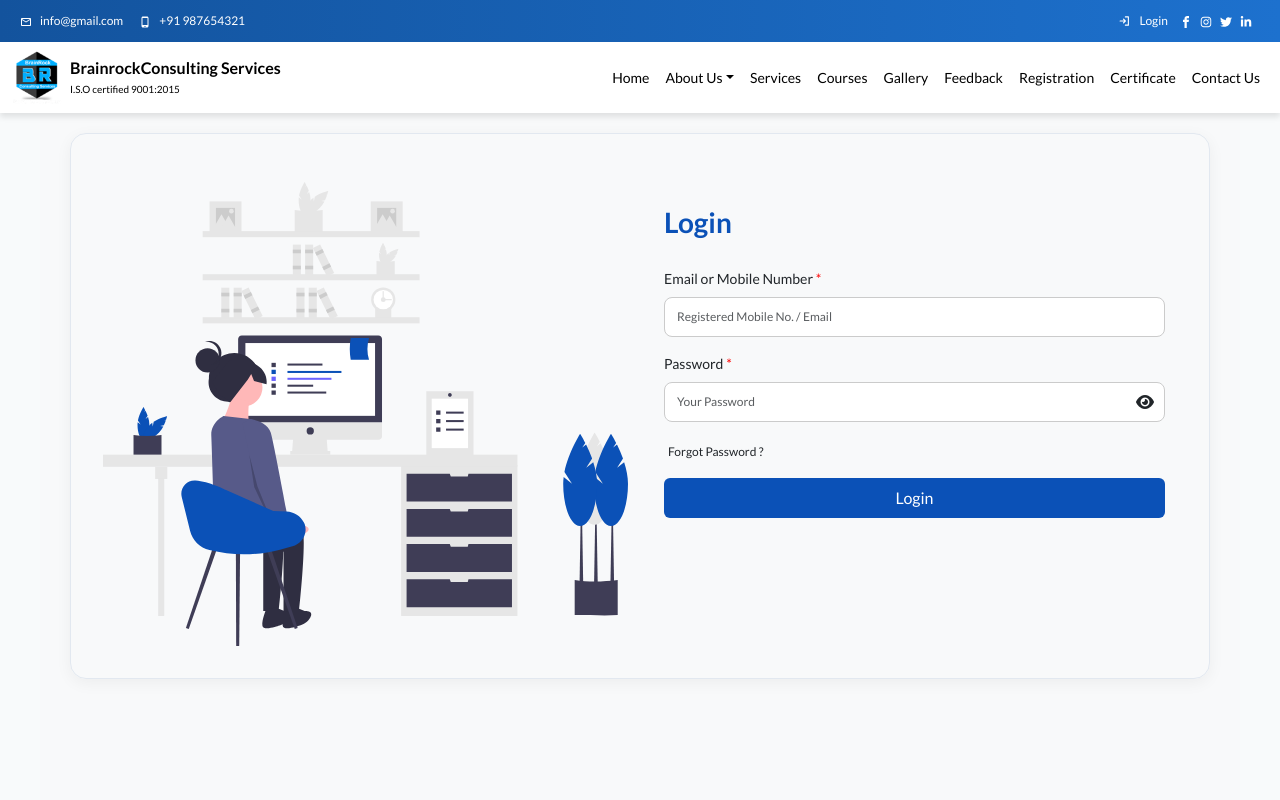
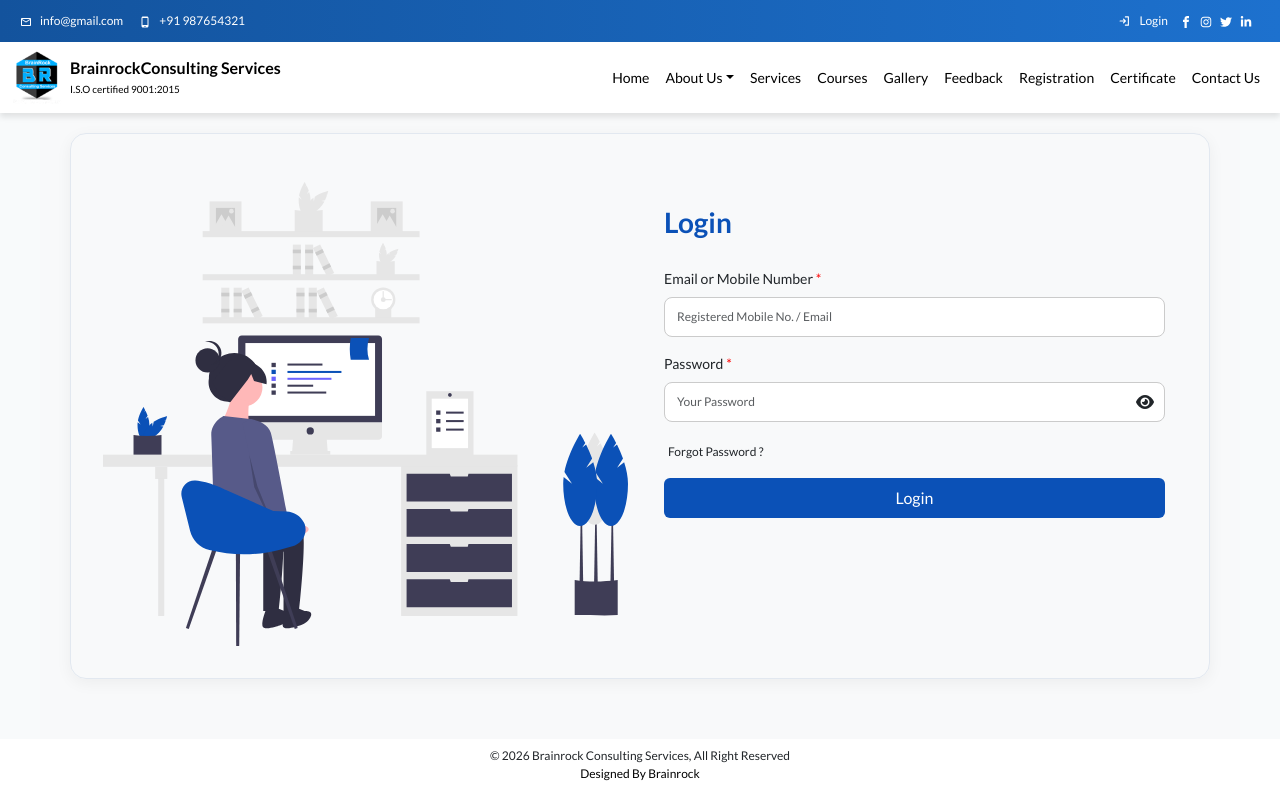
Before and after one commit to rajeshthap/BrainRockWebsite, a React (Create React App) app: page /Login in a window 1280 px wide. Shown: the top 800 px of the page. Built offline with nearby package versions, Linux system fonts and the light colour scheme; no server answers; the HTML template or start-up script is replaced by a standard one.

Commit message:
update css

```diff
--- a/src/assets/css/trainingdashboard.css
+++ b/src/assets/css/trainingdashboard.css
@@ -145,7 +145,7 @@
 .dashboard-body {
   padding: 20px 30px;
   background: #f8f9fa;
-  min-height: 100vh;
+  min-height: 58vh;
 }
 
 /* -------- Heading -------- */
```
